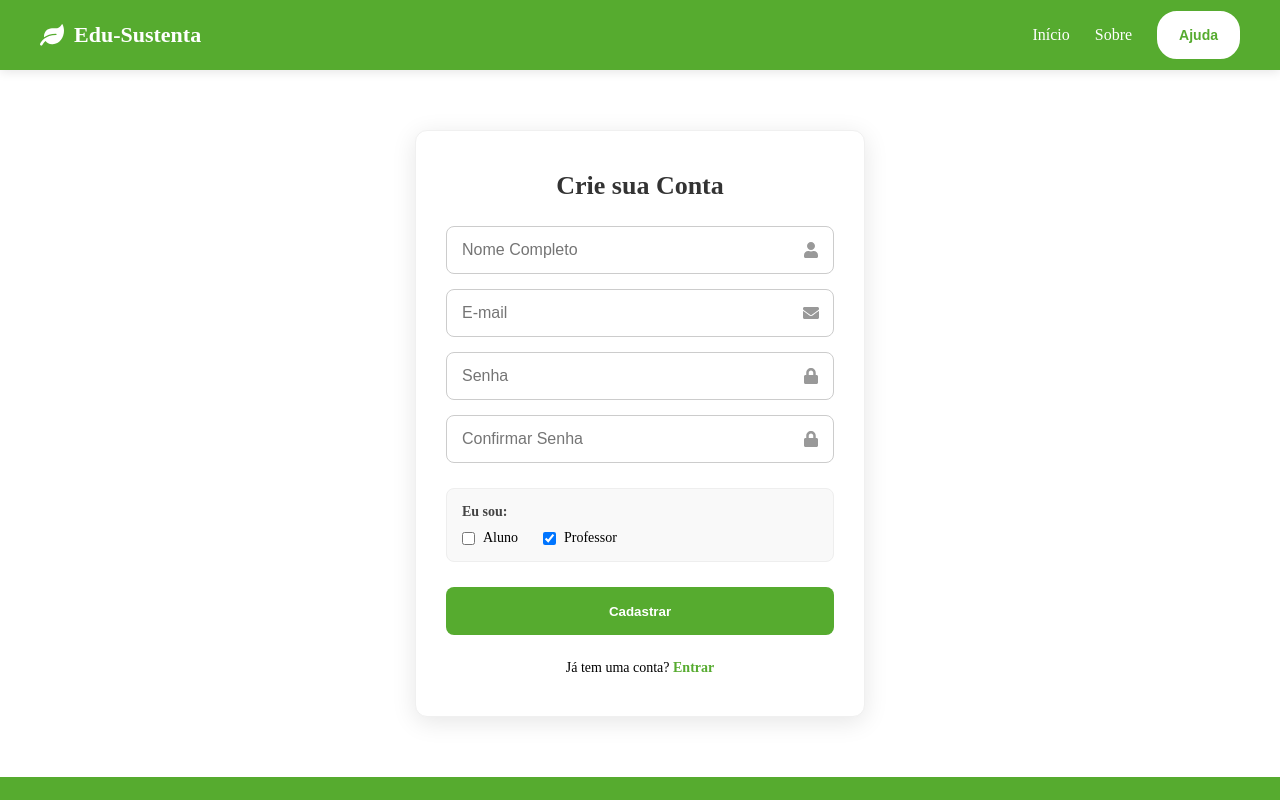
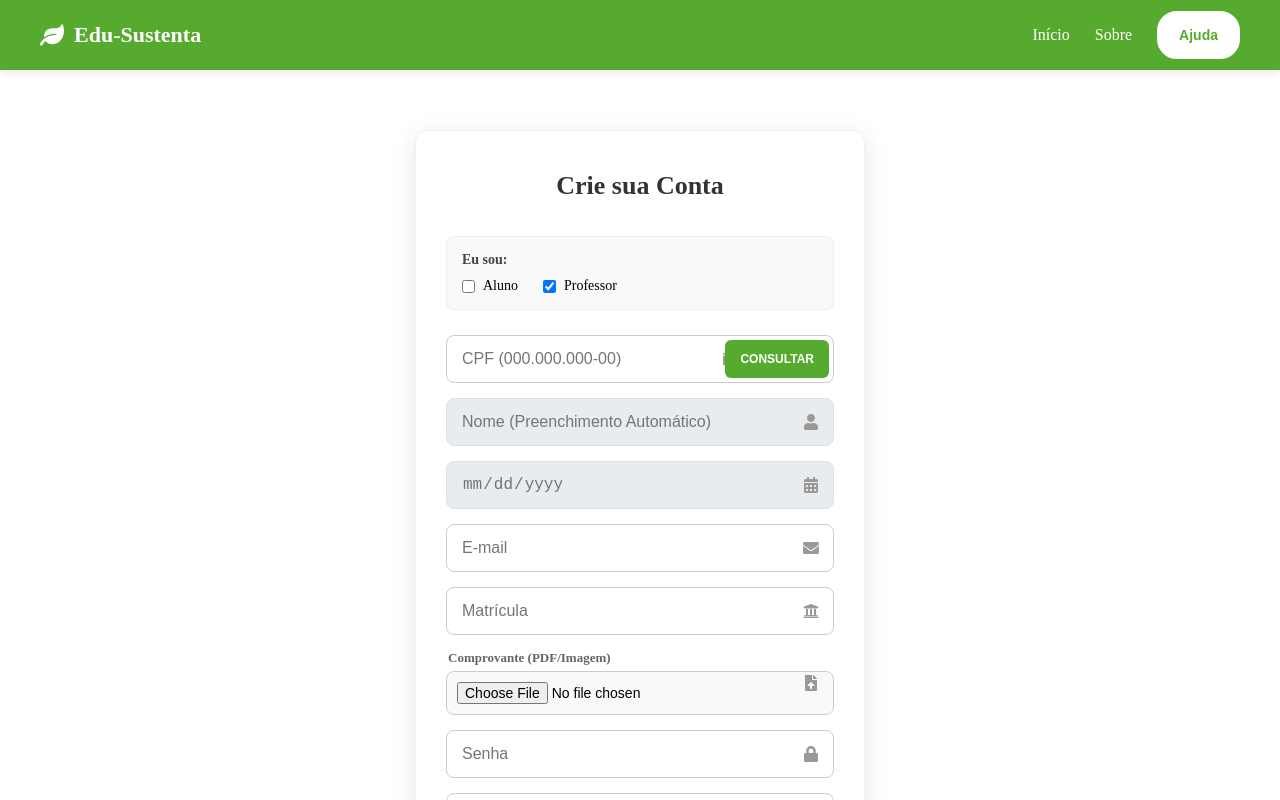
Before and after one commit to thiagobellato/edu-sustenta-front, a React (Vite) app: page /cadastro in a window 1280 px wide. Both pictures are taken after a click on the label "Professor". Shown: the top 800 px of the page. Built offline with nearby package versions, Linux system fonts and the light colour scheme.

Commit message:
Alterações formulário de cadastro para funcionar com API de CPF

```diff
--- a/package.json
+++ b/package.json
@@ -11,11 +11,13 @@
   },
   "dependencies": {
     "@react-icons/all-files": "^4.1.0",
+    "axios": "^1.13.2",
     "cors": "^2.8.5",
     "i": "^0.3.7",
     "react": "^19.2.0",
     "react-dom": "^19.2.0",
     "react-icons": "^5.5.0",
+    "react-input-mask": "^2.0.4",
     "react-router-dom": "^7.12.0"
   },
   "devDependencies": {
--- a/src/Components/pages/Cadastro/Cadastro.css
+++ b/src/Components/pages/Cadastro/Cadastro.css
@@ -29,6 +29,7 @@ h1 {
 
 .input-field {
     position: relative;
+    width: 100%;
 }
 
 .input-field input {
@@ -38,15 +39,86 @@ h1 {
     border: 1px solid #ccc;
     border-radius: 8px;
     font-size: 16px;
+    transition: border-color 0.3s;
 }
 
+.input-field input:focus {
+    border-color: #56ab2f;
+    outline: none;
+}
+
+/* --- Ícones Padrão --- */
 .icon {
     position: absolute;
     right: 15px;
     top: 50%;
     transform: translateY(-50%);
     color: #999;
+    pointer-events: none; /* O clique passa pelo ícone */
 }
+
+/* =========================================
+   NOVO: Estilos Específicos para o CPF
+   ========================================= */
+
+/* Ajusta o padding do input CPF para o texto não ficar baixo do botão */
+.cpf-group input {
+    padding-right: 110px;
+}
+
+/* Move o ícone do CPF um pouco para a esquerda para não colar no botão */
+.cpf-group .icon {
+    right: 95px;
+}
+
+/* Botão Consultar (Pequeno e dentro do input) */
+.btn-consultar {
+    position: absolute;
+    right: 5px;
+    top: 5px;
+    bottom: 5px;
+    height: auto; /* Sobrescreve a altura fixa de 48px dos botões normais */
+    width: auto;  /* Sobrescreve a largura de 100% */
+    padding: 0 15px;
+    font-size: 12px;
+    text-transform: uppercase;
+    border-radius: 6px;
+    background-color: #56ab2f;
+    z-index: 2;
+}
+
+.btn-consultar:disabled {
+    background-color: #ccc;
+    cursor: not-allowed;
+}
+
+/* =========================================
+   NOVO: Estilos para Upload de Arquivo
+   ========================================= */
+.file-input {
+    display: flex;
+    flex-direction: column;
+    align-items: flex-start;
+}
+
+.file-label {
+    font-size: 13px;
+    color: #666;
+    margin-bottom: 5px;
+    font-weight: 600;
+    margin-left: 2px;
+}
+
+.file-input input[type="file"] {
+    padding: 10px;
+    background-color: #f9f9f9;
+    height: auto;
+    font-size: 14px;
+}
+
+/* =========================================
+   Estilos Originais Mantidos
+   ========================================= */
 
 .role-container {
     background-color: #f9f9f9;
@@ -76,7 +148,8 @@ h1 {
     font-size: 14px;
 }
 
-button {
+/* Botão Principal de Cadastro */
+button[type="submit"] {
     width: 100%;
     height: 48px;
     background-color: #56ab2f;
@@ -86,6 +159,8 @@ button {
     border-radius: 8px;
     cursor: pointer;
     transition: background-color 0.3s;
+    font-size: 16px;
+    margin-top: 10px;
 }
 
 button:hover {
@@ -103,3 +178,16 @@ button:hover {
     font-weight: bold;
     text-decoration: none;
 }
+
+/* Estilo para campos bloqueados (Nome e Data) */
+input[readOnly] {
+    background-color: #e9ecef; /* Cinza claro */
+    color: #6c757d; /* Texto cinza escuro */
+    cursor: not-allowed; /* Mostra o ícone de proibido ao passar o mouse */
+    border-color: #dee2e6;
+}
+
+input[readOnly]:focus {
+    border-color: #dee2e6; /* Remove a borda verde de foco */
+    outline: none;
+}
--- a/src/Components/pages/Cadastro/Cadastro.jsx
+++ b/src/Components/pages/Cadastro/Cadastro.jsx
@@ -1,58 +1,114 @@
 import { useState } from 'react';
-import { FaUser, FaLock, FaEnvelope } from 'react-icons/fa';
-import { Link } from 'react-router-dom';
-import { registrarUsuario } from '../../../services/api';
+import { FaUser, FaLock, FaEnvelope, FaIdCard, FaCalendarAlt, FaFileUpload, FaUniversity } from 'react-icons/fa';
+import { Link, useNavigate } from 'react-router-dom';
+import axios from 'axios';
 import './Cadastro.css';
 
 const Cadastro = () => {
-    const [name, setName] = useState("");
-    const [email, setEmail] = useState("");
-    const [password, setPassword] = useState("");
-    const [confirmPassword, setConfirmPassword] = useState("");
+    const navigate = useNavigate();
+    const API_BASE = 'http://127.0.0.1:8000/api';
+
+    const [formData, setFormData] = useState({
+        nome: "",
+        email: "",
+        password: "",
+        confirmPassword: "",
+        cpf: "",
+        nascimento: "",
+        matricula: "",
+    });
+
     const [role, setRole] = useState(null);
+    const [arquivo, setArquivo] = useState(null);
+    const [loading, setLoading] = useState(false);
+
+    // --- MÁSCARA MANUAL DE CPF ---
+    const aplicarMascaraCPF = (valor) => {
+        return valor
+            .replace(/\D/g, '')
+            .replace(/(\d{3})(\d)/, '$1.$2')
+            .replace(/(\d{3})(\d)/, '$1.$2')
+            .replace(/(\d{3})(\d{1,2})/, '$1-$2')
+            .replace(/(-\d{2})\d+?$/, '$1');
+    };
+
+    const handleChange = (e) => {
+        const { name, value } = e.target;
+        let valorFinal = value;
+
+        if (name === 'cpf') {
+            valorFinal = aplicarMascaraCPF(value);
+        }
+
+        setFormData(prevState => ({
+            ...prevState,
+            [name]: valorFinal
+        }));
+    };
+
+    const handleConsultarCPF = async () => {
+        const cpfNumeros = formData.cpf.replace(/\D/g, '');
+
+        if (cpfNumeros.length !== 11) {
+            alert("Digite o CPF completo (11 números).");
+            return;
+        }
+
+        setLoading(true);
+        try {
+            const response = await axios.get(`${API_BASE}/consulta-cpf/${cpfNumeros}/`);
+            const { nome, data_nascimento } = response.data;
+
+            setFormData(prev => ({
+                ...prev,
+                nome: nome || prev.nome,
+                nascimento: data_nascimento || prev.nascimento
+            }));
+        } catch (error) {
+            console.error("Erro na consulta:", error);
+            alert("CPF não encontrado ou erro de conexão.");
+        } finally {
+            setLoading(false);
+        }
+    };
 
     const handleSubmit = async (event) => {
         event.preventDefault();
 
-        if (!name.trim()) {
-            alert("Por favor, preencha seu nome completo.");
-            return;
+        if (!formData.nome.trim()) return alert("Nome é obrigatório (Consulte o CPF).");
+        if (formData.password !== formData.confirmPassword) return alert("As senhas não coincidem!");
+        if (!role) return alert("Selecione: Aluno ou Professor?");
+        if (formData.cpf.length < 14) return alert("CPF incompleto.");
+
+        const dataToSend = new FormData();
+        dataToSend.append('email', formData.email);
+        dataToSend.append('nome', formData.nome);
+        dataToSend.append('password', formData.password);
+        dataToSend.append('cpf', formData.cpf.replace(/\D/g, ''));
+        dataToSend.append('data_nascimento', formData.nascimento);
+
+        let urlEndpoint = '';
+        if (role === 'PROFESSOR') {
+            urlEndpoint = `${API_BASE}/professores/cadastro/`;
+            dataToSend.append('matricula', formData.matricula);
+            if (arquivo) {
+                dataToSend.append('comprovante_vinculo', arquivo);
+            }
+        } else {
+            urlEndpoint = `${API_BASE}/users/`;
+            dataToSend.append('role', 'ALUNO');
         }
 
-        if (password !== confirmPassword) {
-            alert("As senhas não coincidem!");
-            return;
-        }
-
-        if (!role) {
-            alert("Por favor, selecione se você é Aluno ou Professor.");
-            return;
-        }
-
-        const novoUsuario = {
-            nome: name,
-            email: email,
-            password: password,
-            role: role,
-            ativo: true
-        };
-
         try {
-            const response = await registrarUsuario(novoUsuario);
-
-            if (response && response.ok) {
-                alert("Cadastro realizado com sucesso!");
-                setName("");
-                setEmail("");
-                setPassword("");
-                setConfirmPassword("");
-                setRole(null);
-            } else {
-                alert("Erro ao cadastrar usuário no servidor.");
-            }
+            await axios.post(urlEndpoint, dataToSend, {
+                headers: { 'Content-Type': 'multipart/form-data' }
+            });
+            alert("Sucesso! Cadastro realizado.");
+            navigate('/login');
         } catch (error) {
-            console.error(error);
-            alert("Erro de conexão com o servidor.");
+            console.error("Erro no envio:", error);
+            const msg = error.response?.data?.detail || "Erro ao cadastrar. Verifique os dados.";
+            alert(msg);
         }
     };
 
@@ -60,50 +116,6 @@ const Cadastro = () => {
         <div className="content-wrap">
             <form onSubmit={handleSubmit}>
                 <h1>Crie sua Conta</h1>
-
-                <div className='input-field'>
-                    <input
-                        type="text"
-                        placeholder="Nome Completo"
-                        required
-                        value={name}
-                        onChange={(e) => setName(e.target.value)}
-                    />
-                    <FaUser className='icon' />
-                </div>
-
-                <div className='input-field'>
-                    <input
-                        type="email"
-                        placeholder="E-mail"
-                        required
-                        value={email}
-                        onChange={(e) => setEmail(e.target.value)}
-                    />
-                    <FaEnvelope className='icon' />
-                </div>
-
-                <div className='input-field'>
-                    <input
-                        type="password"
-                        placeholder="Senha"
-                        required
-                        value={password}
-                        onChange={(e) => setPassword(e.target.value)}
-                    />
-                    <FaLock className='icon' />
-                </div>
-
-                <div className='input-field'>
-                    <input
-                        type="password"
-                        placeholder="Confirmar Senha"
-                        required
-                        value={confirmPassword}
-                        onChange={(e) => setConfirmPassword(e.target.value)}
-                    />
-                    <FaLock className='icon' />
-                </div>
 
                 <div className='role-container'>
                     <p>Eu sou:</p>
@@ -125,6 +137,112 @@ const Cadastro = () => {
                     </div>
                 </div>
 
+                <div className='input-field cpf-group'>
+                    <input
+                        type="text"
+                        name="cpf"
+                        placeholder="CPF (000.000.000-00)"
+                        value={formData.cpf}
+                        onChange={handleChange}
+                        maxLength={14}
+                        required
+                    />
+                    <FaIdCard className='icon' />
+                    <button
+                        type="button"
+                        onClick={handleConsultarCPF}
+                        className="btn-consultar"
+                        disabled={loading}
+                    >
+                        {loading ? '...' : 'Consultar'}
+                    </button>
+                </div>
+
+                <div className='input-field'>
+                    <input
+                        type="text"
+                        name="nome"
+                        placeholder="Nome (Preenchimento Automático)"
+                        value={formData.nome}
+                        onChange={handleChange}
+                        readOnly
+                        required
+                    />
+                    <FaUser className='icon' />
+                </div>
+
+                <div className='input-field'>
+                    <input
+                        type="date"
+                        name="nascimento"
+                        value={formData.nascimento}
+                        onChange={handleChange}
+                        readOnly
+                        required
+                    />
+                    <FaCalendarAlt className='icon' />
+                </div>
+
+                <div className='input-field'>
+                    <input
+                        type="email"
+                        name="email"
+                        placeholder="E-mail"
+                        value={formData.email}
+                        onChange={handleChange}
+                        required
+                    />
+                    <FaEnvelope className='icon' />
+                </div>
+
+                {role === 'PROFESSOR' && (
+                    <>
+                        <div className='input-field'>
+                            <input
+                                type="text"
+                                name="matricula"
+                                placeholder="Matrícula"
+                                value={formData.matricula}
+                                onChange={handleChange}
+                            />
+                            <FaUniversity className='icon' />
+                        </div>
+                        <div className='input-field file-input'>
+                            <label className="file-label">Comprovante (PDF/Imagem)</label>
+                            <input
+                                type="file"
+                                accept=".pdf,image/*"
+                                onChange={(e) => setArquivo(e.target.files[0])}
+                            />
+                            <FaFileUpload className='icon' />
+                        </div>
+                    </>
+                )}
+
+                <div className='input-field'>
+                    <input
+                        type="password"
+                        name="password"
+                        placeholder="Senha"
+                        value={formData.password}
+                        onChange={handleChange}
+                        required
+                    />
+                    <FaLock className='icon' />
+                </div>
+
+                <div className='input-field'>
+                    <input
+                        type="password"
+                        name="confirmarSenha"
+                        placeholder="Confirmar Senha"
+                        value={formData.confirmarSenha}
+                        onChange={handleChange}
+                        required
+                    />
+                    <FaLock className='icon' />
+                </div>
+
                 <button type="submit">Cadastrar</button>
 
                 <div className='singnup-link'>
```
Also changed, not shown: 1 other file (tests, documents, lock files or other folders).
